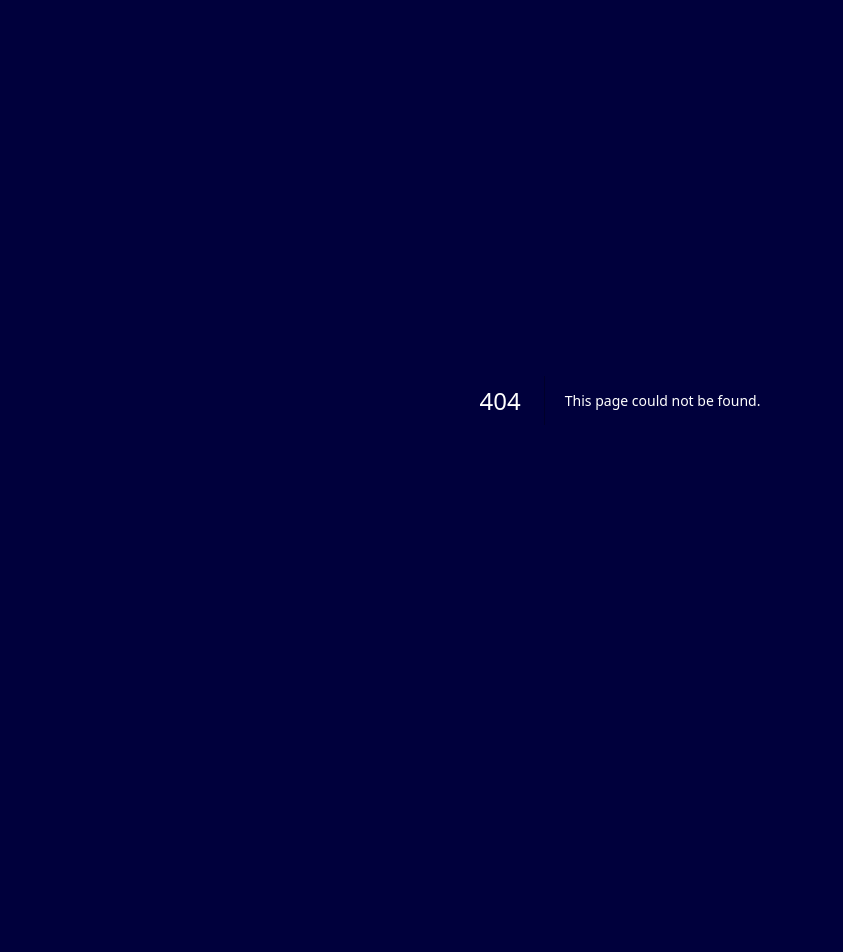
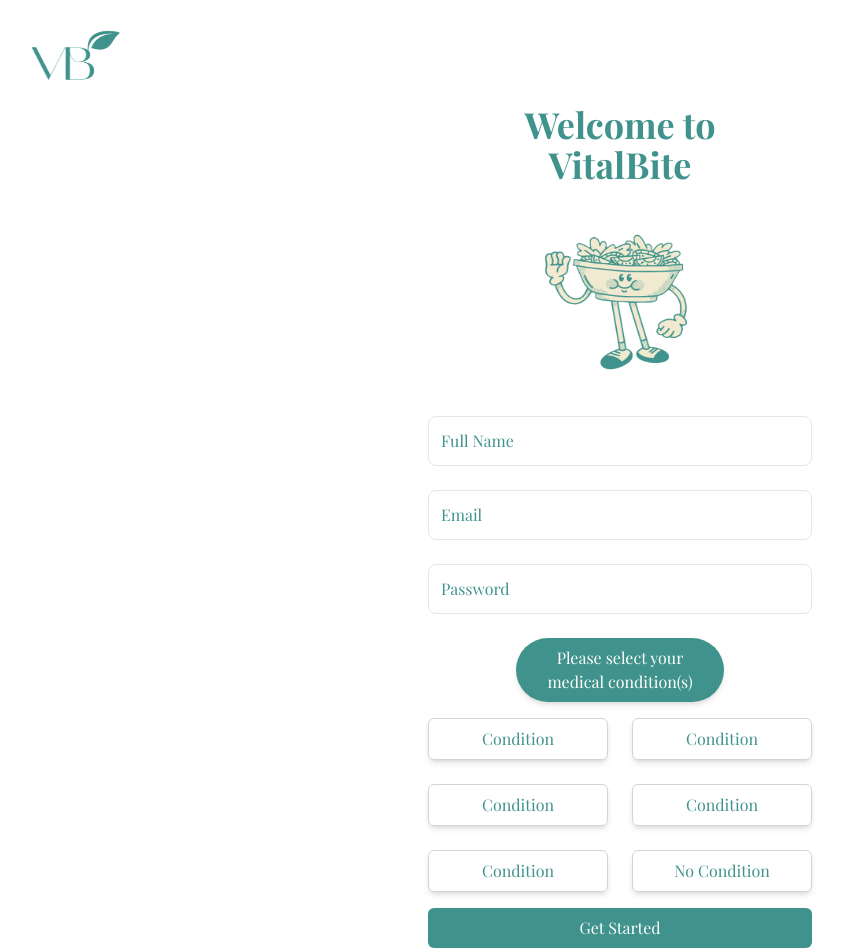
Before and after one commit to PuzzleEmptyM/VitalBite, a Next.js app: page /signup in a window 1280 px wide. Before the commit this address had no page. Shown: the top 952 px of the page, without its empty margins (20-863 px from the left). Before the commit the page ends 800 px from the top, so only its background shows below. Built offline with nearby package versions, Linux system fonts and the light colour scheme.

Commit message:
create account page is rendering

```diff
--- /dev/null
+++ b/app/signup/page.tsx
@@ -0,0 +1,55 @@
+import Head from "next/head";
+import InputField from "../../components/InputField";
+import GetStartedButton from "../../components/GetStartedButton";
+import ConditionSelector from "../../components/ConditionSelector";
+import LogoHeader from "@/components/LogoHeader";
+import DisclaimerFooter from "@/components/DisclaimerFooter";
+
+export default function SignUpPage() {
+  return (
+    <div className="flex flex-col items-center justify-center min-h-screen bg-white">
+      <LogoHeader logoSrc="/images/vb_logo.png" altText="VB Logo" />
+
+      <div className="w-11/12 max-w-md p-8 bg-white">
+        <div className="flex flex-col items-center">
+
+
+          {/* Welcome Text */}
+          <h1 className="mt-4 text-4xl font-bold text-teal font-playfair text-justify pt-14">
+            Welcome to <br /> <span className="text-justify pt-6 pl-6"> VitalBite </span>
+          </h1>
+
+          {/* Icon */}
+          <img
+            src="/images/salad.png"
+            alt="VitalBite Logo"
+            className="w-48 h-48 mt-4"
+          />
+        </div>
+
+        {/* Form */}
+        <form className="mt-6">
+          <InputField type="text" placeholder="Full Name" />
+          <InputField type="email" placeholder="Email" className="mt-4" />
+          <InputField type="password" placeholder="Password" className="mt-4" />
+
+          {/* Condition Selector */}
+          <div className="flex items-center justify-center">
+            <h2 className="relative w-52 h-16 text-center text-white bg-teal font-playfair py-2 px-4 rounded-full shadow-md">
+              Please select your <br /> medical condition(s)
+            </h2>
+          </div>
+          <ConditionSelector />
+
+          {/* Get Started Button */}
+          <GetStartedButton text="Get Started" />
+        </form>
+
+        {/* Footer */}
+      <footer className="bottom-0 w-full mt-6">
+        <p className="text-center text-forest_green font-playfair">Disclaimer</p>
+      </footer>
+      </div>
+    </div>
+  );
+}
--- /dev/null
+++ b/components/ConditionSelector.tsx
@@ -0,0 +1,25 @@
+import React from "react";
+
+const conditions = [
+  "Condition",
+  "Condition",
+  "Condition",
+  "Condition",
+  "Condition",
+  "No Condition",
+];
+
+const ConditionSelector: React.FC = () => (
+  <div className="grid grid-cols-2 gap-6 mt-4">
+    {conditions.map((condition, index) => (
+      <button
+        key={index}
+        className="py-2 px-4 border border-gray-300 shadow-md text-teal font-playfair font-normal rounded-md hover:bg-teal hover:text-white"
+      >
+        {condition}
+      </button>
+    ))}
+  </div>
+);
+
+export default ConditionSelector;
--- /dev/null
+++ b/components/DisclaimerFooter.tsx
@@ -0,0 +1,8 @@
+
+export default function DisclaimerFooter() {
+    return (
+      <footer className="absolute bottom-0 w-full py-2">
+        <p className="text-center text-forest_green font-playfair">Disclaimer</p>
+      </footer>
+    );
+  }
--- /dev/null
+++ b/components/GetStartedButton.tsx
@@ -0,0 +1,17 @@
+import React from "react";
+
+interface ButtonProps {
+  text: string;
+  onClick?: () => void;
+}
+
+const Button: React.FC<ButtonProps> = ({ text, onClick }) => (
+  <button
+    onClick={onClick}
+    className="w-full h-10 mt-4 text-center text-white bg-teal rounded-md font-playfair"
+  >
+    {text}
+  </button>
+);
+
+export default Button;
--- /dev/null
+++ b/components/InputField.tsx
@@ -0,0 +1,17 @@
+import React from "react";
+
+interface InputFieldProps {
+  type: string;
+  placeholder: string;
+  className?: string;
+}
+
+const InputField: React.FC<InputFieldProps> = ({ type, placeholder, className }) => (
+  <input
+    type={type}
+    placeholder={placeholder}
+    className="w-full max-w-sm p-3 border rounded-lg font-playfair font-thin text-teal placeholder-teal mb-6"
+  />
+);
+
+export default InputField;
--- /dev/null
+++ b/components/LogoHeader.tsx
@@ -0,0 +1,17 @@
+import React from "react";
+
+interface LogoHeaderProps {
+  logoSrc: string; // Path to the logo image
+  altText: string; // Alt text for the logo
+  className?: string; // Optional additional class names
+}
+
+const LogoHeader: React.FC<LogoHeaderProps> = ({ logoSrc, altText, className }) => {
+  return (
+    <header className={`absolute top-0 left-0 ${className || ""}`}>
+      <img src={logoSrc} alt={altText} className="w-48 h-32" />
+    </header>
+  );
+};
+
+export default LogoHeader;
```
